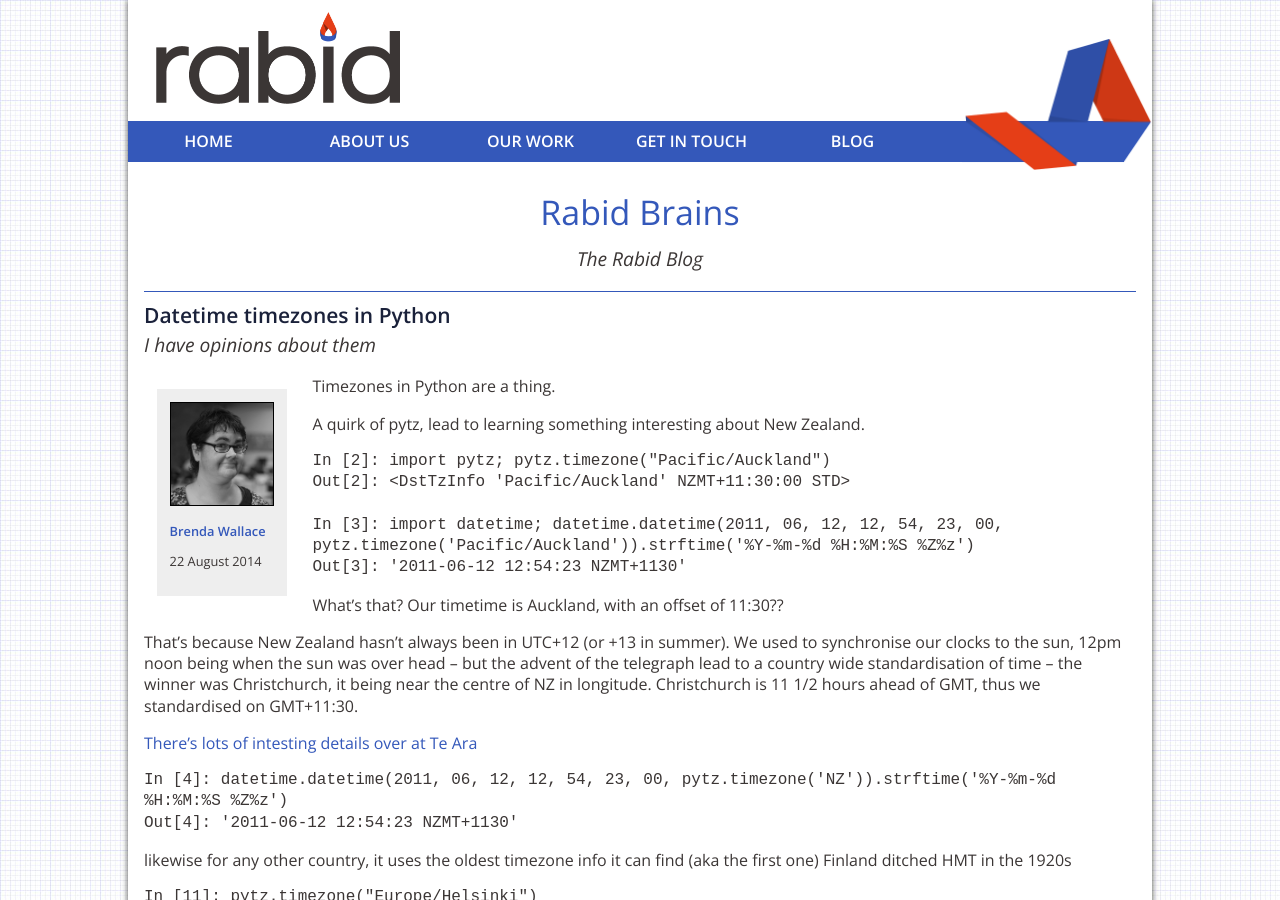
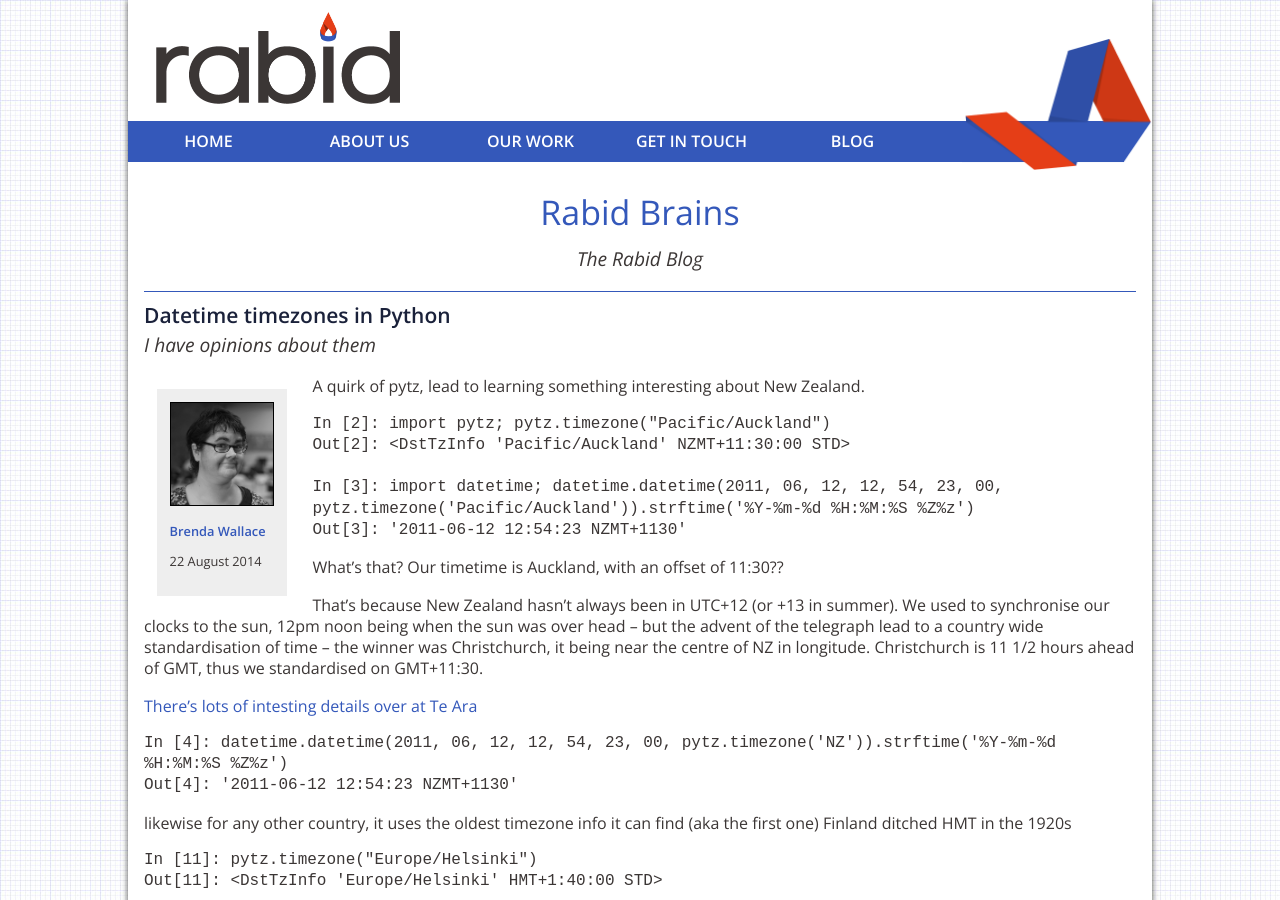
Before and after one commit to soundasleep/rabid.github.io, a Jekyll site: the page built from _posts/2014-08-22-timezones.markdown, in a window 1280 px wide and 900 px high. Built offline with Jekyll 4.4.1, drawn with Linux system fonts in a browser that asks for light colours; Markdown is read by kramdown in place of the engine named in the settings.

Commit message:
Update 2014-08-22-timezones.markdown

```diff
--- a/_posts/2014-08-22-timezones.markdown
+++ b/_posts/2014-08-22-timezones.markdown
@@ -6,9 +6,6 @@
 author: brenda
 ---
 
-Timezones in Python are a thing.
-
-<!--break-->
 
 
 A quirk of pytz, lead to learning something interesting about New Zealand.
@@ -21,6 +18,9 @@
     Out[3]: '2011-06-12 12:54:23 NZMT+1130'
 
 What's that? Our timetime is Auckland, with an offset of 11:30??
+
+<!--break-->
+
 
 That's because New Zealand hasn't always been in UTC+12  (or +13 in summer). We used to synchronise our clocks to the sun, 12pm noon being when the sun was over head -- but the advent of the telegraph lead to a country wide standardisation of time -- the winner was Christchurch, it being near the centre of NZ in longitude. Christchurch is 11 1/2 hours ahead of GMT, thus we standardised on GMT+11:30.
 
```
